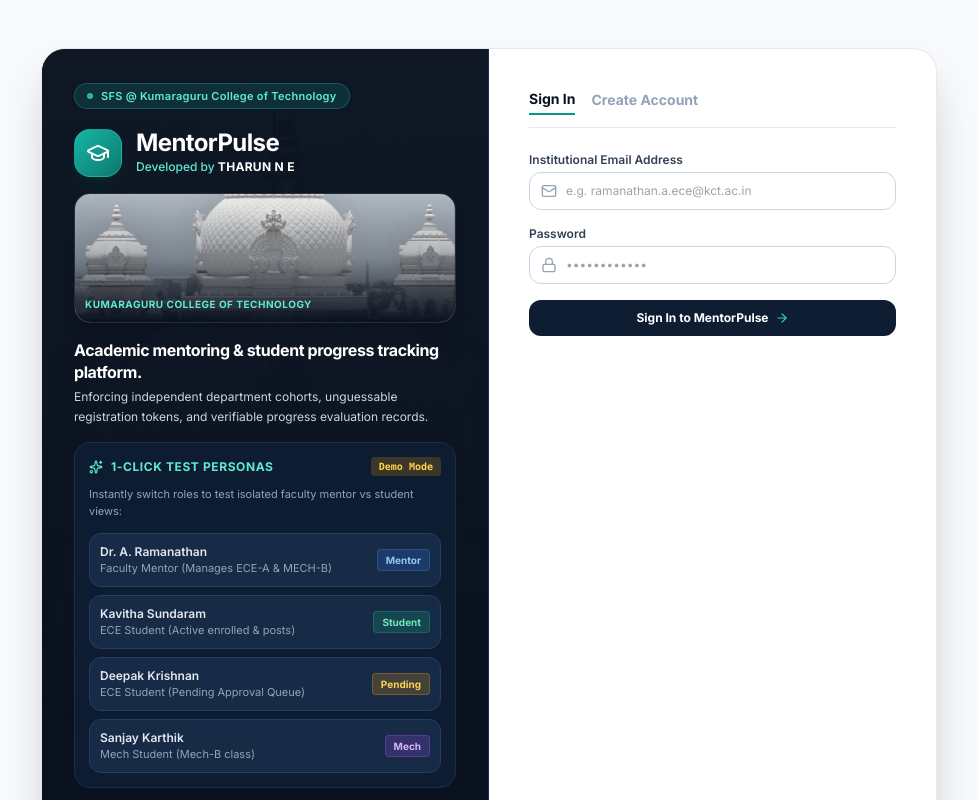
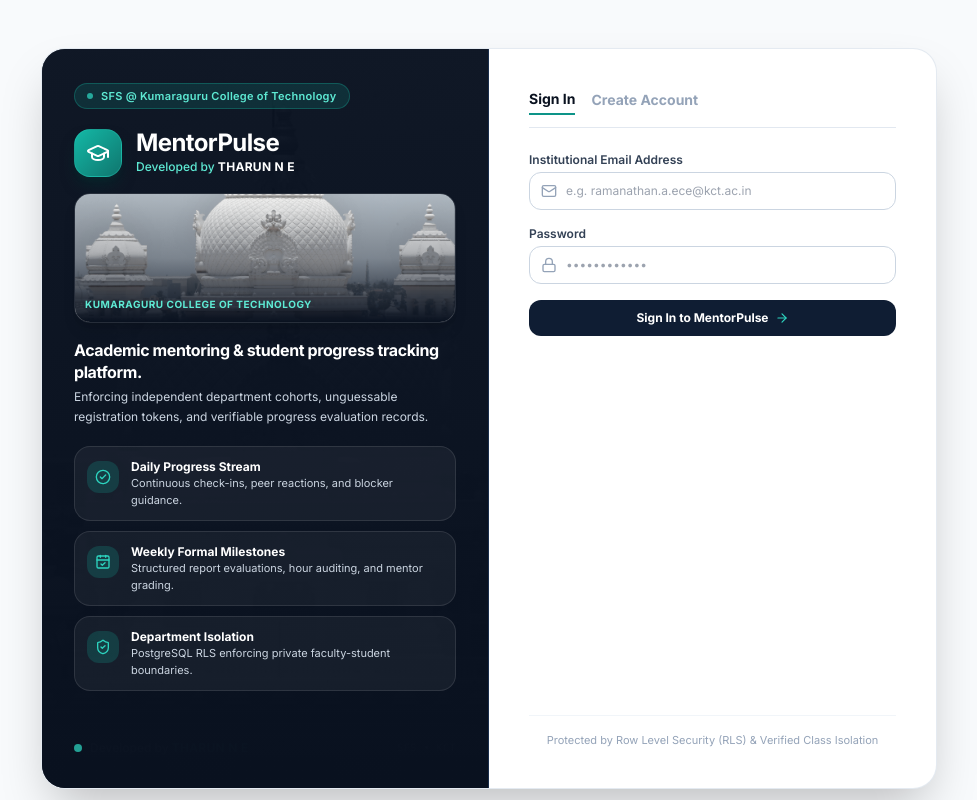
Before and after one commit to Tharunmtb-racer21/SFS-KCT, a React (Vite) app: page /auth in a window 1280 px wide. Shown: the top 800 px of the page, without its empty margins (151-1128 px from the left). Built offline with nearby package versions, Linux system fonts and the light colour scheme; no server answers.

Commit message:
feat(auth): remove 1-click test personas box and replace with professional academic pillars

```diff
--- a/src/pages/AuthPage.tsx
+++ b/src/pages/AuthPage.tsx
@@ -10,11 +10,13 @@
   Lock,
   ArrowRight,
   Database,
-  Info
+  Info,
+  CheckCircle2,
+  CalendarCheck,
+  ShieldCheck
 } from 'lucide-react';
 import { useNavigate } from 'react-router-dom';
 import { ProfilePhotoPicker } from '../components/ProfilePhotoPicker';
-import { Footer } from '../components/Footer';
 
 export const AuthPage: React.FC = () => {
   const { login, switchUser, activeMode, isConfigured } = useApp();
@@ -131,16 +133,6 @@
     }
   };
 
-  const handleQuickDemoLogin = (userId: string) => {
-    switchUser(userId);
-    const user = appStore.getCurrentUser();
-    if (user?.role === 'mentor') {
-      navigate('/mentor/dashboard');
-    } else {
-      navigate('/student/feed');
-    }
-  };
-
   return (
     <div className="min-h-screen bg-slate-50 flex flex-col items-center justify-center p-4 py-8 sm:py-12">
       <div className="max-w-4xl w-full grid grid-cols-1 md:grid-cols-2 bg-white rounded-3xl border border-slate-200/90 shadow-2xl overflow-hidden">
@@ -198,77 +190,36 @@
               </p>
             </div>
 
-            {/* Quick Demo Personas Box */}
-            <div className="mt-4 p-3.5 rounded-2xl bg-navy-900/90 border border-navy-800 space-y-2.5 backdrop-blur-xs">
-              <div className="flex items-center justify-between">
-                <div className="flex items-center gap-2 text-xs font-bold text-teal-300 uppercase tracking-wider">
-                  <Sparkles className="w-3.5 h-3.5" />
-                  1-Click Test Personas
+            {/* Academic Platform Pillars */}
+            <div className="space-y-2.5 pt-1">
+              <div className="flex items-start gap-3 p-3 rounded-2xl bg-white/5 border border-white/10 backdrop-blur-xs">
+                <div className="w-8 h-8 rounded-xl bg-teal-500/20 text-teal-300 flex items-center justify-center shrink-0 mt-0.5">
+                  <CheckCircle2 className="w-4 h-4 text-teal-400" />
                 </div>
-                <span className="text-[10px] bg-amber-500/20 text-amber-300 px-2 py-0.5 rounded font-mono font-bold">
-                  Demo Mode
-                </span>
+                <div>
+                  <h3 className="text-xs font-bold text-white">Daily Progress Stream</h3>
+                  <p className="text-[11px] text-slate-300">Continuous check-ins, peer reactions, and blocker guidance.</p>
+                </div>
               </div>
-              <p className="text-[11px] text-slate-400">
-                Instantly switch roles to test isolated faculty mentor vs student views:
-              </p>
 
-              <div className="space-y-2 pt-1">
-                <button
-                  type="button"
-                  onClick={() => handleQuickDemoLogin('mentor-1')}
-                  className="w-full text-left p-2.5 rounded-xl bg-navy-800/80 hover:bg-navy-800 border border-navy-700 text-xs transition-colors flex items-center justify-between"
-                >
-                  <div>
-                    <div className="font-semibold text-slate-200">Dr. A. Ramanathan</div>
-                    <div className="text-[11px] text-slate-400">Faculty Mentor (Manages ECE-A & MECH-B)</div>
-                  </div>
-                  <span className="text-[10px] bg-blue-500/20 text-blue-300 border border-blue-500/30 px-2 py-0.5 rounded font-bold">
-                    Mentor
-                  </span>
-                </button>
+              <div className="flex items-start gap-3 p-3 rounded-2xl bg-white/5 border border-white/10 backdrop-blur-xs">
+                <div className="w-8 h-8 rounded-xl bg-teal-500/20 text-teal-300 flex items-center justify-center shrink-0 mt-0.5">
+                  <CalendarCheck className="w-4 h-4 text-teal-400" />
+                </div>
+                <div>
+                  <h3 className="text-xs font-bold text-white">Weekly Formal Milestones</h3>
+                  <p className="text-[11px] text-slate-300">Structured report evaluations, hour auditing, and mentor grading.</p>
+                </div>
+              </div>
 
-                <button
-                  type="button"
-                  onClick={() => handleQuickDemoLogin('student-ece-1')}
-                  className="w-full text-left p-2.5 rounded-xl bg-navy-800/80 hover:bg-navy-800 border border-navy-700 text-xs transition-colors flex items-center justify-between"
-                >
-                  <div>
-                    <div className="font-semibold text-slate-200">Kavitha Sundaram</div>
-                    <div className="text-[11px] text-slate-400">ECE Student (Active enrolled & posts)</div>
-                  </div>
-                  <span className="text-[10px] bg-emerald-500/20 text-emerald-300 border border-emerald-500/30 px-2 py-0.5 rounded font-bold">
-                    Student
-                  </span>
-                </button>
-
-                <button
-                  type="button"
-                  onClick={() => handleQuickDemoLogin('student-ece-3')}
-                  className="w-full text-left p-2.5 rounded-xl bg-navy-800/80 hover:bg-navy-800 border border-navy-700 text-xs transition-colors flex items-center justify-between"
-                >
-                  <div>
-                    <div className="font-semibold text-slate-200">Deepak Krishnan</div>
-                    <div className="text-[11px] text-slate-400">ECE Student (Pending Approval Queue)</div>
-                  </div>
-                  <span className="text-[10px] bg-amber-500/20 text-amber-300 border border-amber-500/30 px-2 py-0.5 rounded font-bold">
-                    Pending
-                  </span>
-                </button>
-
-                <button
-                  type="button"
-                  onClick={() => handleQuickDemoLogin('student-mech-1')}
-                  className="w-full text-left p-2.5 rounded-xl bg-navy-800/80 hover:bg-navy-800 border border-navy-700 text-xs transition-colors flex items-center justify-between"
-                >
-                  <div>
-                    <div className="font-semibold text-slate-200">Sanjay Karthik</div>
-                    <div className="text-[11px] text-slate-400">Mech Student (Mech-B class)</div>
-                  </div>
-                  <span className="text-[10px] bg-purple-500/20 text-purple-300 border border-purple-500/30 px-2 py-0.5 rounded font-bold">
-                    Mech
-                  </span>
-                </button>
+              <div className="flex items-start gap-3 p-3 rounded-2xl bg-white/5 border border-white/10 backdrop-blur-xs">
+                <div className="w-8 h-8 rounded-xl bg-teal-500/20 text-teal-300 flex items-center justify-center shrink-0 mt-0.5">
+                  <ShieldCheck className="w-4 h-4 text-teal-400" />
+                </div>
+                <div>
+                  <h3 className="text-xs font-bold text-white">Department Isolation</h3>
+                  <p className="text-[11px] text-slate-300">PostgreSQL RLS enforcing private faculty-student boundaries.</p>
+                </div>
               </div>
             </div>
           </div>
```
